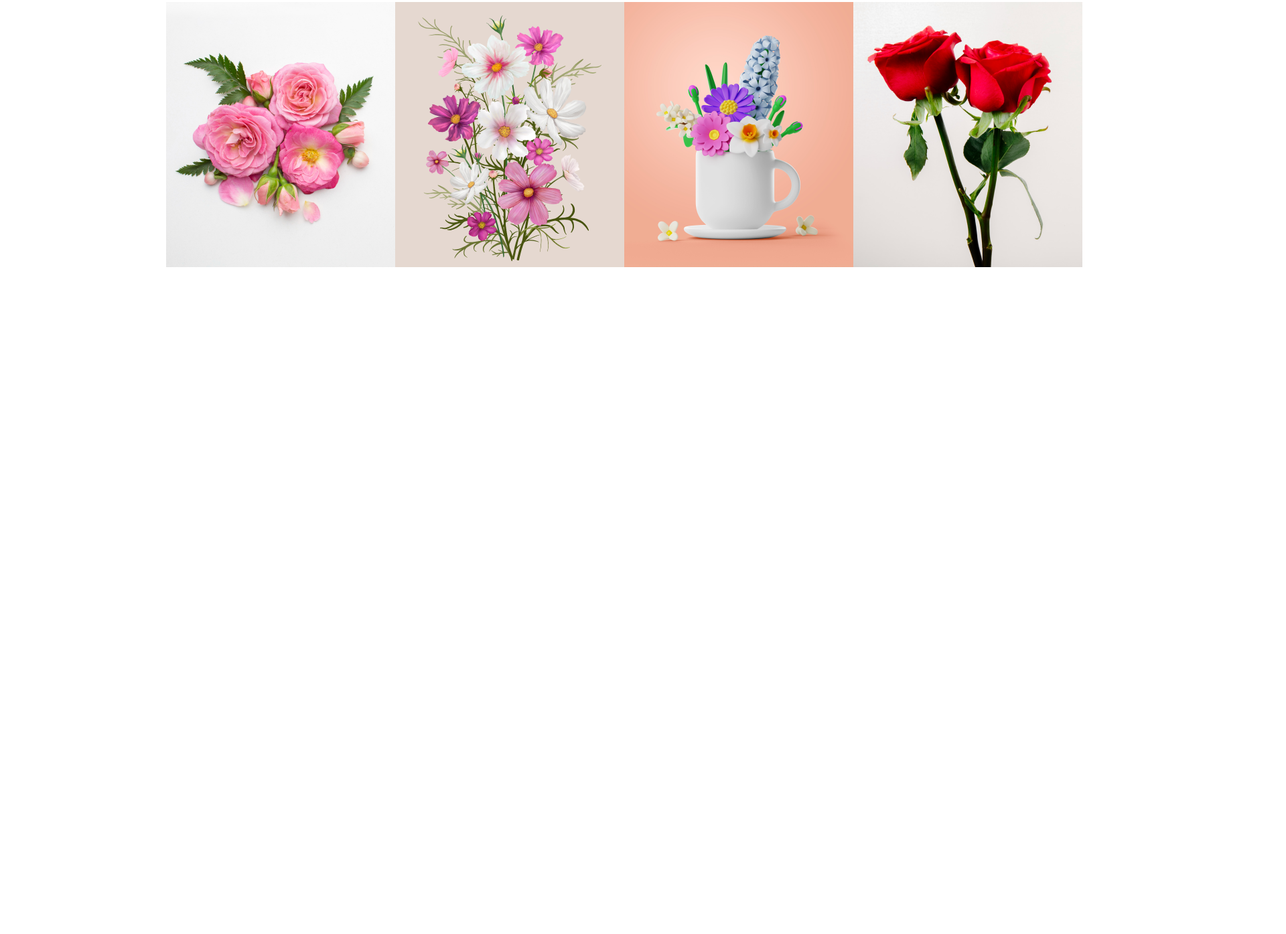
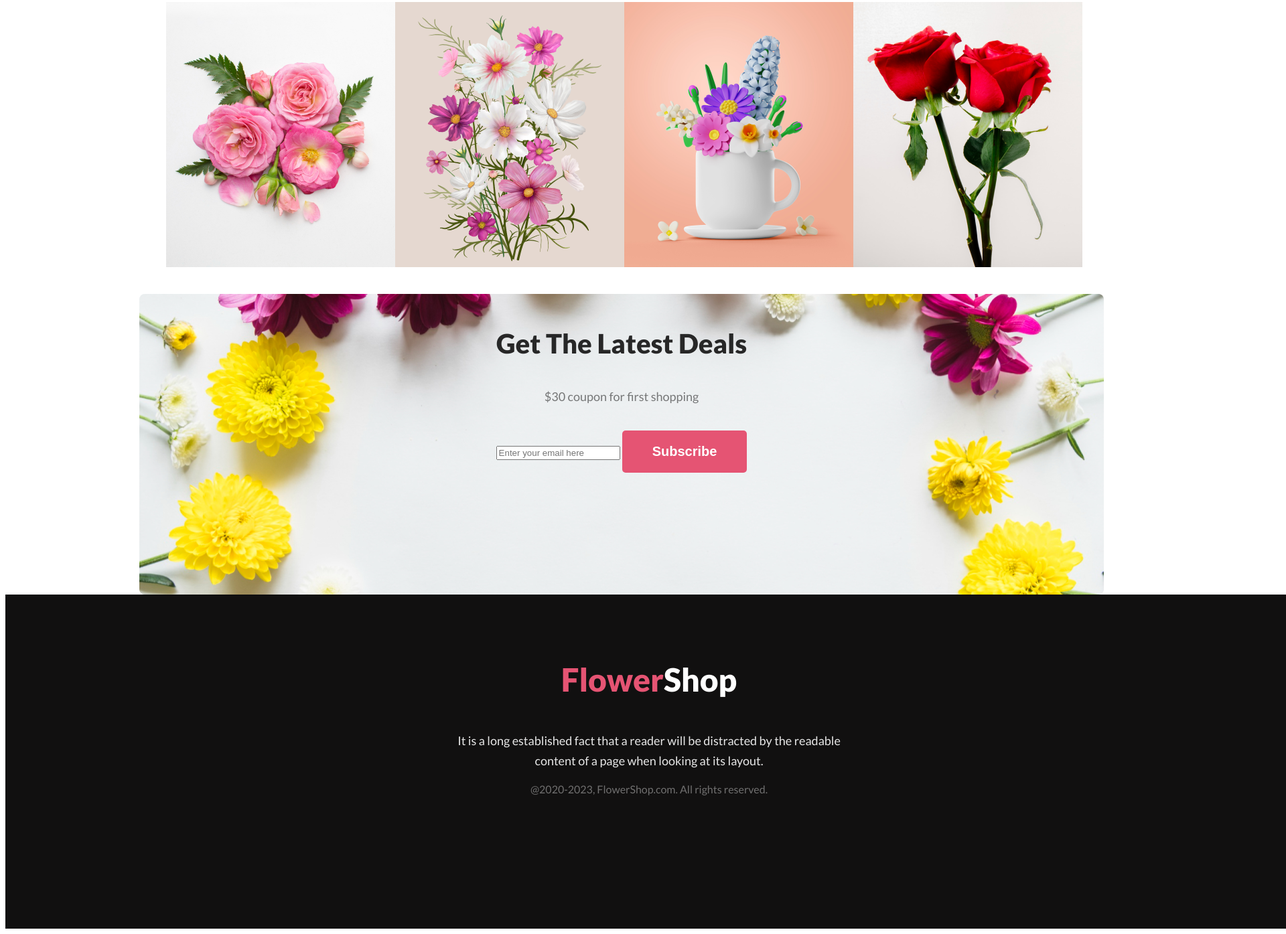
Before and after one commit to developersubrata/flower-shop, a plain HTML site: page index.html in a window 1280 px wide. Shown: the part 3387-4782 px from the top of the page at 67% size, 1920 px wide, since content can reach past the window. Before the commit the page ends 3794 px from the top, so only its background shows below. Drawn offline with Linux system fonts and the light colour scheme.

Commit message:
newsletter part and footer part update

```diff
--- a/index.html
+++ b/index.html
@@ -112,9 +112,23 @@
             <img src="images/Rectangle 5.png" alt="">
             <img src="images/Rectangle 6.png" alt="">
         </div>
+        <div class="newsletter">
+            <h3 class="newsletter-title">Get The Latest Deals</h3>
+            <p class="newsletter-description">$30 coupon for first shopping</p>
+            <div class="email-box" >
+                <input type="E-mail"placeholder="Enter your email here">
+            <button class="btn-primary">Subscribe</button>
+
+            </div>
+
+        </div>
     </main>
-
-
+<div>
+    <div class="footer">
+        <h3 class="footer-title"><span class="footer-color">Flower</span>Shop</h3>
+        <p class="footer-description">It is a long established fact that a reader will be distracted by the readable <br>content of a page when looking at its layout.</p>
+        <footer class="footer-end" >@2020-2023, FlowerShop.com. All rights reserved.</footer>
+</div>
 
 </body>
 </html>
--- a/style.css
+++ b/style.css
@@ -160,3 +160,70 @@ padding-top: 0px;
     justify-content:space-between;
 
 }
+/* newsletter section styles */
+
+.newsletter{
+  background: url('./images/Rectangle\ 9.png');
+  background-position: center;
+  margin-left: 200px;
+  width: 1440px;
+height: 449px;
+align-items: center;
+
+}
+.newsletter-title{
+    color: #272727;
+text-align: center;
+font-size: 40px;
+font-weight: 800;
+padding-top: 50px;
+
+}
+.newsletter-description{
+    color: rgba(39, 39, 39, 0.60);
+text-align: center;
+font-size: 18px;
+font-weight: 400;
+line-height: 30px;
+}
+.newsletter .btn-primary{
+    text-align: center;
+    border: 0px;
+}
+.email-box{
+    text-align: center;
+    text-decoration: none;
+    padding: 18px 20px;
+}
+.footer{
+    color: white;
+    width: 1922px;
+height: 449px;
+background: #111010;
+padding-top: 50px;
+text-align: center;
+}
+.footer-title{
+    color: #FFF;
+font-size: 48px;
+font-weight: 800;
+}
+.footer-color{
+    color: #E55473;
+font-size: 48px;
+font-weight: 800;
+}
+.footer-description{
+    color: rgba(255, 255, 255, 0.90);
+text-align: center;
+font-size: 18px;
+font-weight: 400;
+line-height: 30px;
+}
+.footer-end{
+    color: rgba(255, 255, 255, 0.40);
+    text-align: center;
+    font-size: 16px;
+    font-weight: 400;
+
+}
```
